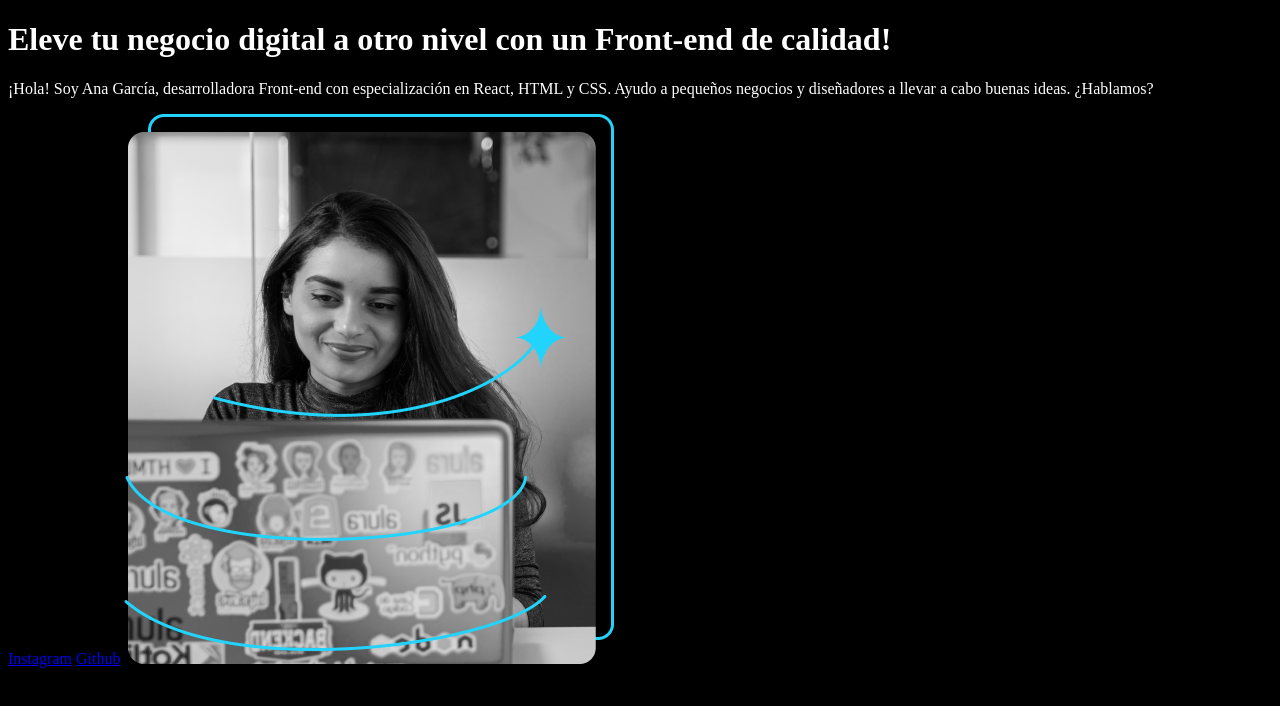
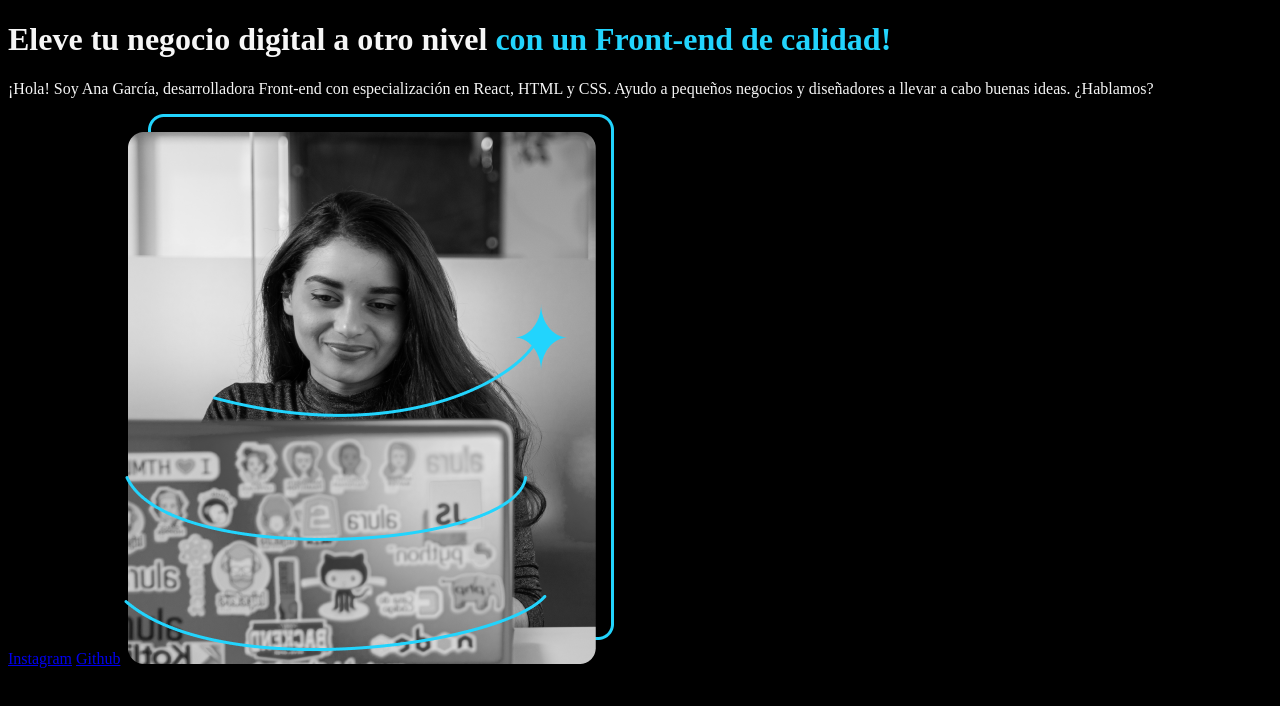
Before and after one commit to emmanuelbar08/curso-programacion-allura-latam, a plain HTML site: page html-css-aula-1/portafolio/index.html in a window 1280 px wide. Drawn offline with Linux system fonts and the light colour scheme.

Commit message:
Actualización del curso

```diff
--- a/html-css-aula-1/portafolio/style.css
+++ b/html-css-aula-1/portafolio/style.css
@@ -1,5 +1,9 @@
 
 body{
-    background-color: black;
-    color: white;
+    background-color: #000000;
+    color: #F6F6F6;
 }
+
+strong{
+    color:#22D4FD
+}
```
Also changed, not shown: html-css-aula-1/notas/4. HTML y CSS ambientes de desarrollo, estructura de archivos y tags/4.5 Mejorando estilizacion de css.md/imagefigmahex.png (added), html-css-aula-1/notas/4. HTML y CSS ambientes de desarrollo, estructura de archivos y tags/4.5 Mejorando estilizacion de css.md/imagehexcolores.png (added), html-css-aula-1/notas/4. HTML y CSS ambientes de desarrollo, estructura de archivos y tags/4.5 Mejorando estilizacion de css.md/imagergb.png (added), 1 other file.
